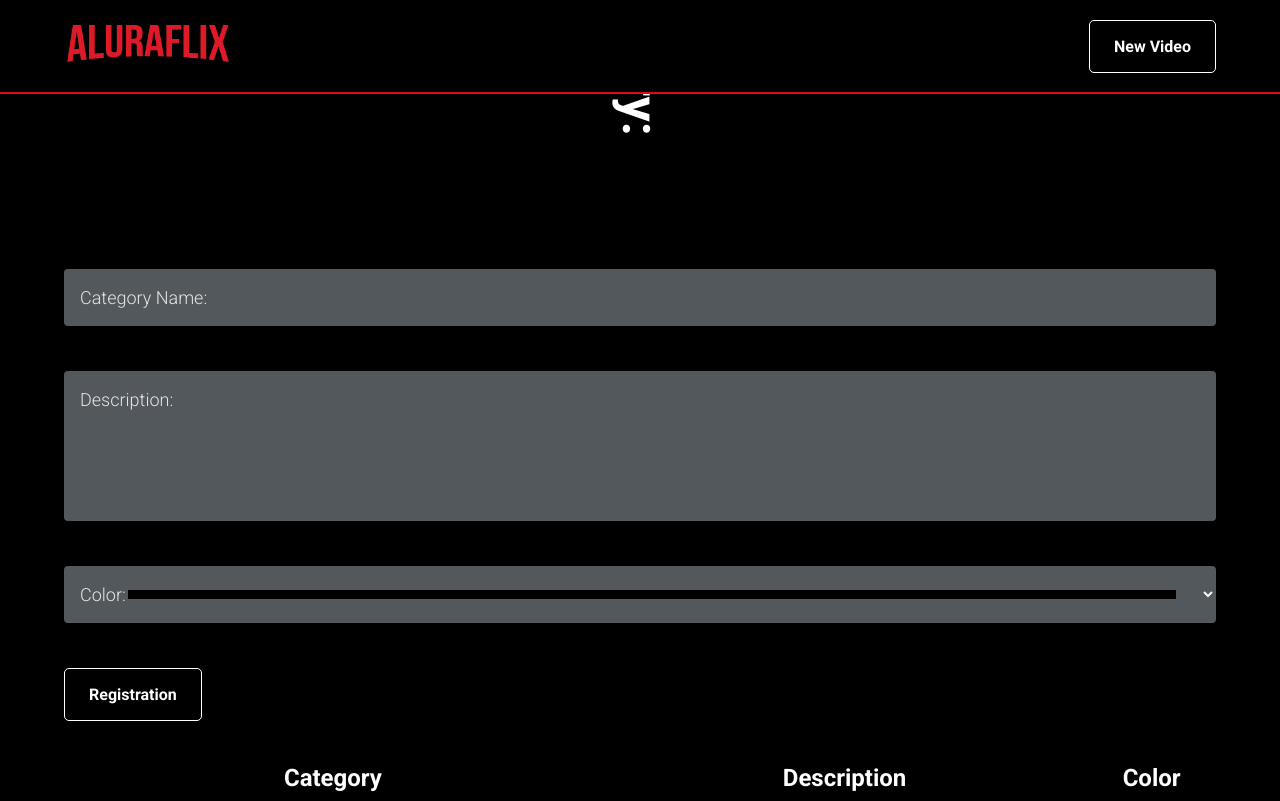
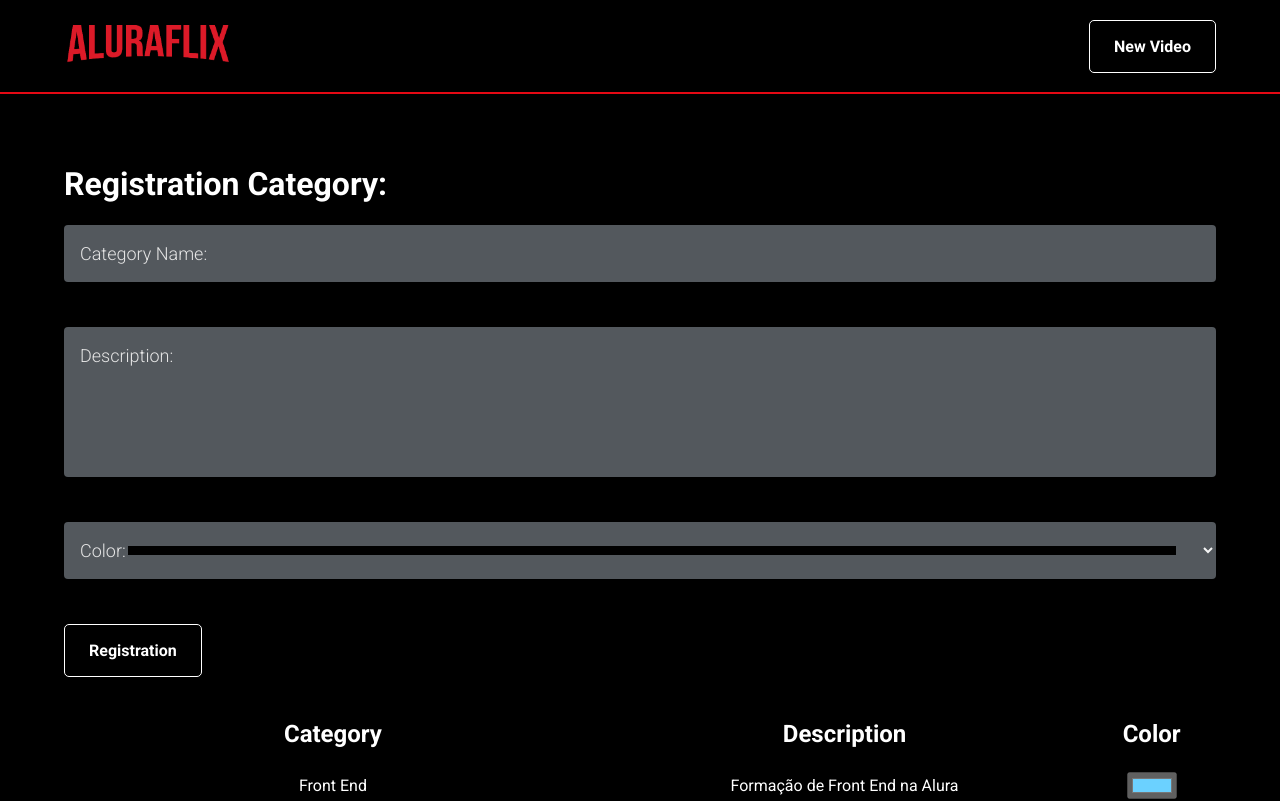
Before and after one commit to TiagoR15/Aluraflix, a React (Create React App) app: page /registration/category in a window 1280 px wide. Shown: the top 801 px of the page. Built offline with nearby package versions, Linux system fonts and the light colour scheme; data requests are answered from the project's data file.

Commit message:
fix: bug fix

```diff
--- a/src/pages/Home/App.js
+++ b/src/pages/Home/App.js
@@ -12,7 +12,7 @@ function Home() {
   useEffect(() => {
     categoriesRepository.getAllWithVideos()
       .then((res) => {
-        //setDadosIniciais(res);
+        setDadosIniciais(res);
       })
       .catch((err) => {
         console.log(err.message);
--- a/src/pages/page404/index.js
+++ b/src/pages/page404/index.js
@@ -11,7 +11,7 @@ function Page404() {
       <h2>We can't find the page you are looking for</h2>
     </div>
     <div className="sad-smile">
-      <h1>:(</h1>
+      <h1 className="smile">:(</h1>
     </div>
   </div>;
 }
--- a/src/pages/page404/styles.css
+++ b/src/pages/page404/styles.css
@@ -44,7 +44,7 @@
     30px 1px 60px rgba(16,16,16,0.4);
 }
 
-h1 {
+.smile {
   transform: rotate(90deg);
   font-size: 50px;
 }
```
